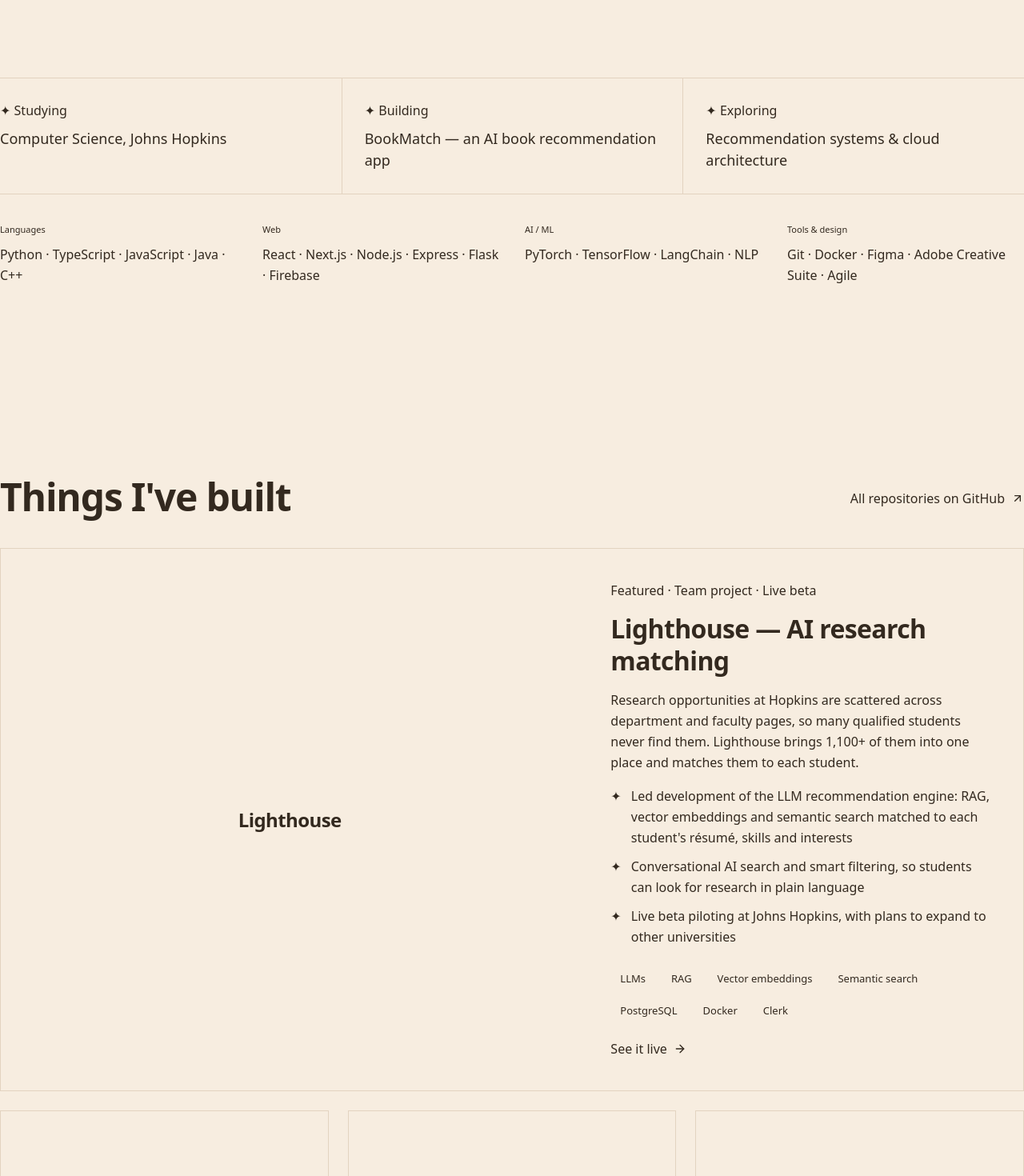
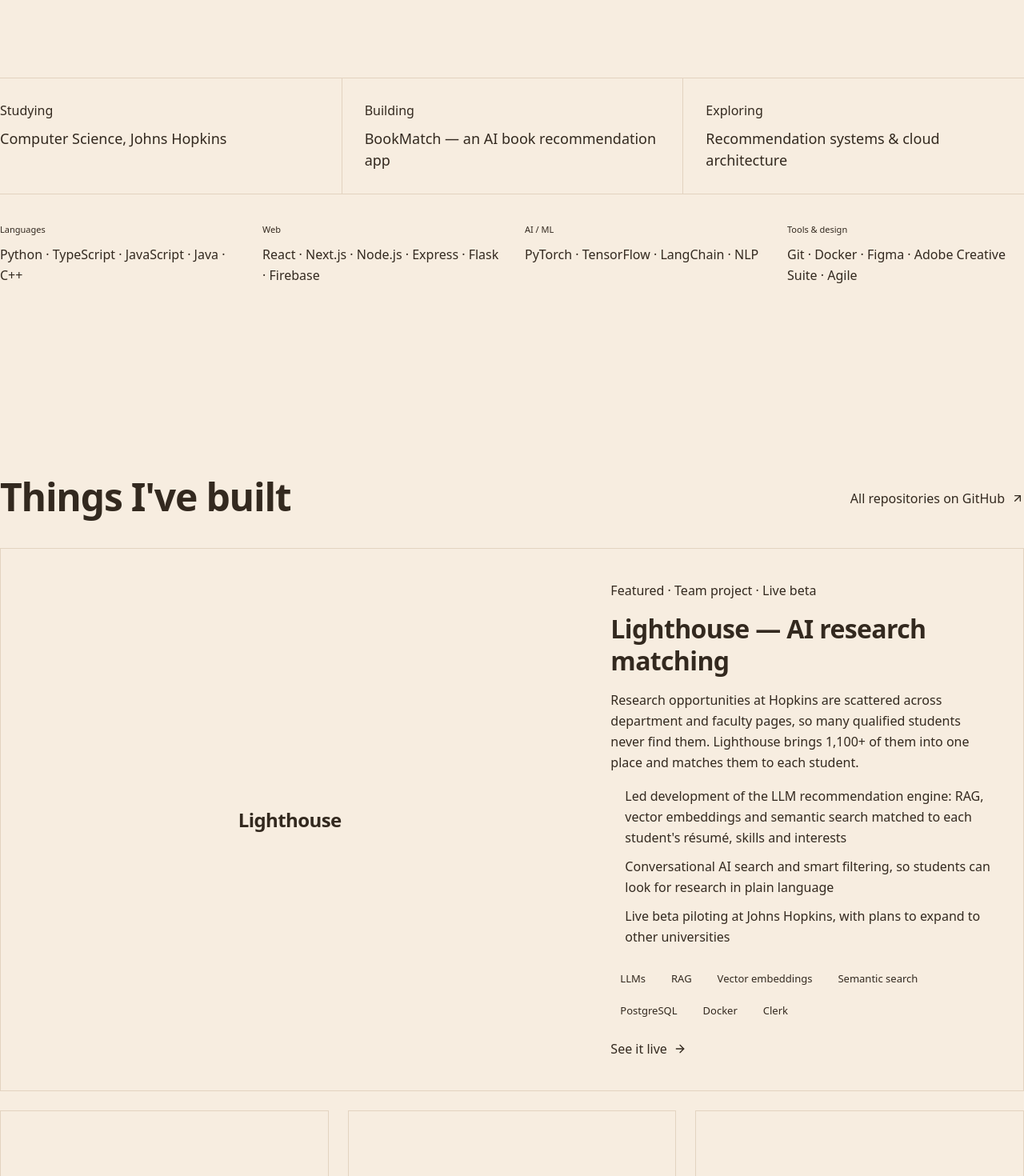
Before and after one commit to adeolaoj/portfolio, a React (Vite) app in the folder frontend/: page / in a window 1280 px wide. Shown: the part 740-2210 px from the top of the page at 80% size. Built offline with nearby package versions, Linux system fonts and the light colour scheme.

Commit message:
Remove decorative stars
Drops the star from the Now labels and the contact heading, and replaces
the star bullets on the featured card's highlights with small dots.

Co-Authored-By: Claude Opus 5.5 <noreply@anthropic.com>
Claude-Session: https://claude.ai/code/session_01KVX8Yco5oLrB1Uq79ztxWp

```diff
--- a/frontend/src/app/sections/Contact.tsx
+++ b/frontend/src/app/sections/Contact.tsx
@@ -11,9 +11,6 @@ export function Contact() {
   return (
     <footer id="contact" className="bg-peach">
       <div className="container-page flex flex-col items-center gap-6 pt-24 pb-10 text-center md:pt-30">
-        <svg width="28" height="28" viewBox="0 0 24 24" aria-hidden="true" className="fill-terracotta-deep">
-          <path d="M12 0c.6 6.5 5.5 11.4 12 12-6.5.6-11.4 5.5-12 12-.6-6.5-5.5-11.4-12-12C6.5 11.4 11.4 6.5 12 0z" />
-        </svg>
         <h2 className="text-[clamp(2.75rem,6.4vw,5.5rem)] leading-none tracking-[-0.04em]">Let's build something.</h2>
         <a
           href={`mailto:${profile.email}`}
--- a/frontend/src/app/sections/NowStrip.tsx
+++ b/frontend/src/app/sections/NowStrip.tsx
@@ -10,7 +10,7 @@ export function NowStrip() {
             key={item.label}
             className={`flex flex-col gap-2.5 py-6 md:py-7 ${i > 0 ? "border-t border-line md:border-t-0 md:border-l md:pl-7" : "md:pr-7"}`}
           >
-            <span className="eyebrow text-terracotta-deep">✦ {item.label}</span>
+            <span className="eyebrow text-terracotta-deep">{item.label}</span>
             <span className="text-lg leading-normal">{item.text}</span>
           </div>
         ))}
--- a/frontend/src/app/sections/Work.tsx
+++ b/frontend/src/app/sections/Work.tsx
@@ -61,7 +61,7 @@ function FeaturedCard({ project }: { project: Project }) {
             <ul className="flex flex-col gap-2.5">
               {project.highlights.map((h) => (
                 <li key={h} className="flex gap-3 leading-relaxed text-ink-soft">
-                  <span aria-hidden="true" className="text-terracotta-deep">✦</span>
+                  <span aria-hidden="true" className="mt-[0.6em] size-1.5 shrink-0 rounded-full bg-terracotta-deep" />
                   <span>{h}</span>
                 </li>
               ))}
```
